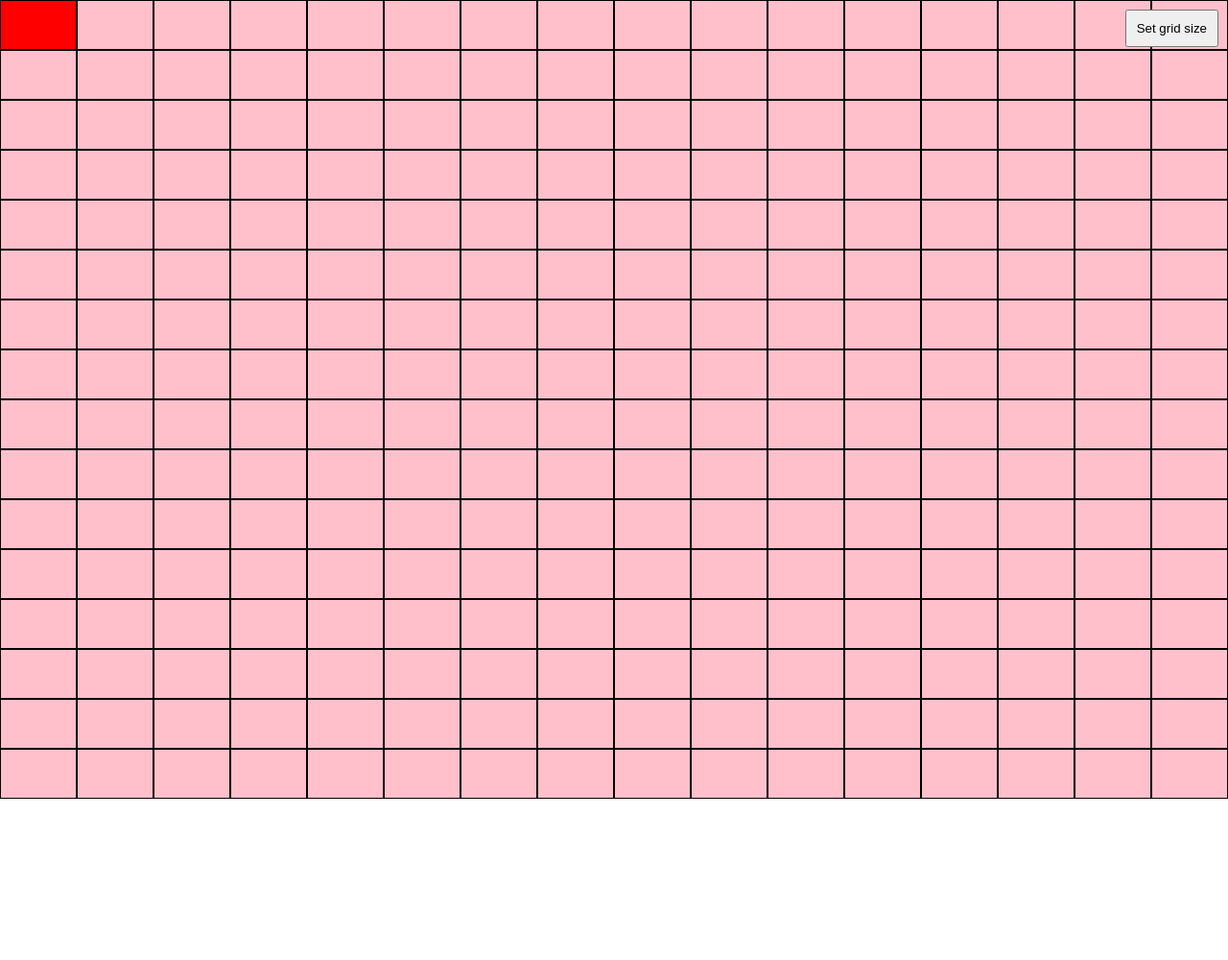
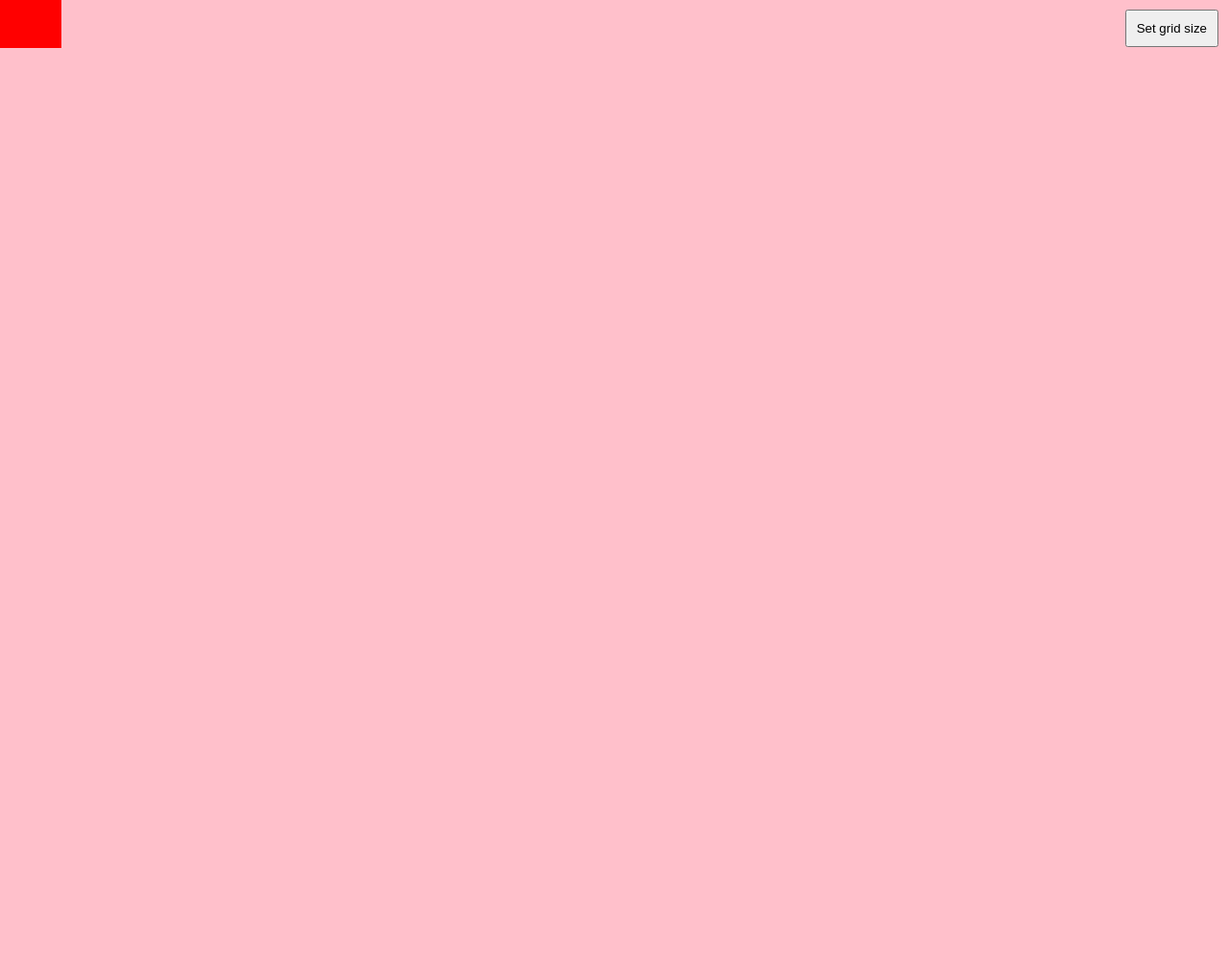
Before and after one commit to kimdogbe/etch-a-sketch, a plain HTML site: page index.html in a window 1280 px wide. Shown: the whole page at 96% size. Before the commit the page ends 832 px from the top, so only its background shows below. Drawn offline with Linux system fonts and the light colour scheme.

Commit message:
Add button eventListener
Added functionality to run after button has been clicked and
put the grid creation into a reset function.

```diff
--- a/script.js
+++ b/script.js
@@ -2,14 +2,17 @@ const container = document.querySelector(".container");
 const body = document.querySelector("body");
 let gridRows = [];
 
-for (let i = 0; i < 16; i++){
+function resetCanvas(gridSize) {
+  container.innerHTML = ""
+
+  for (let i = 0; i < gridSize; i++){
     let row = [];
     let childRow = document.createElement("div");
     childRow.classList.add("childRow");
 
-  for (let j = 0; j < 16; j++){
+    for (let j = 0; j < gridSize; j++){
       let childDiv = document.createElement("div");
-    childDiv.style.border = "1px solid black";
+      // childDiv.style.border = "1px solid black";
       childDiv.style.backgroundColor = "pink";
       childDiv.classList.add("gridDiv");
 
@@ -20,6 +23,7 @@ for (let i = 0; i < 16; i++){
     container.appendChild(childRow);
     gridRows.push(row);
   }
+}
 
 addEventListener("mouseover", (event) => {
   event.target.style.backgroundColor = 'red';
@@ -29,3 +33,12 @@ const settingsBtn = document.createElement("button");
 settingsBtn.innerText = "Set grid size";
 settingsBtn.classList.add("settingsBtn");
 body.appendChild(settingsBtn);
+
+settingsBtn.addEventListener("click", (event) => {
+  let gridSize = Number(prompt("Select grid size (max = 100)", "64"));
+  gridSize = gridSize > 100 ? 100 : gridSize;
+
+  resetCanvas(gridSize);
+});
+
+resetCanvas(20);
--- a/style.css
+++ b/style.css
@@ -7,6 +7,7 @@
   display: flex;
   flex-direction: column;
   flex-wrap: wrap;
+
 }
 
 .childRow {
```
Lines whose indentation alone changed are shown as unchanged.
